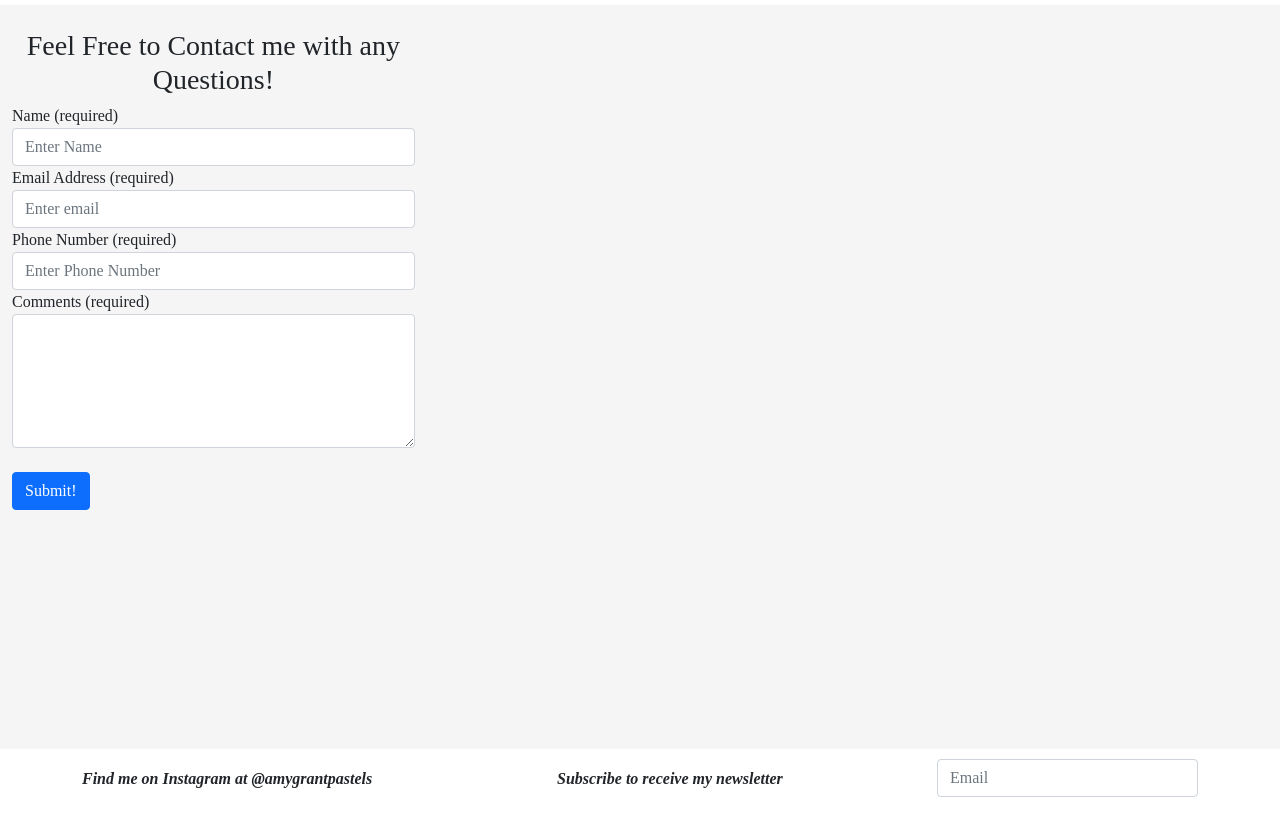
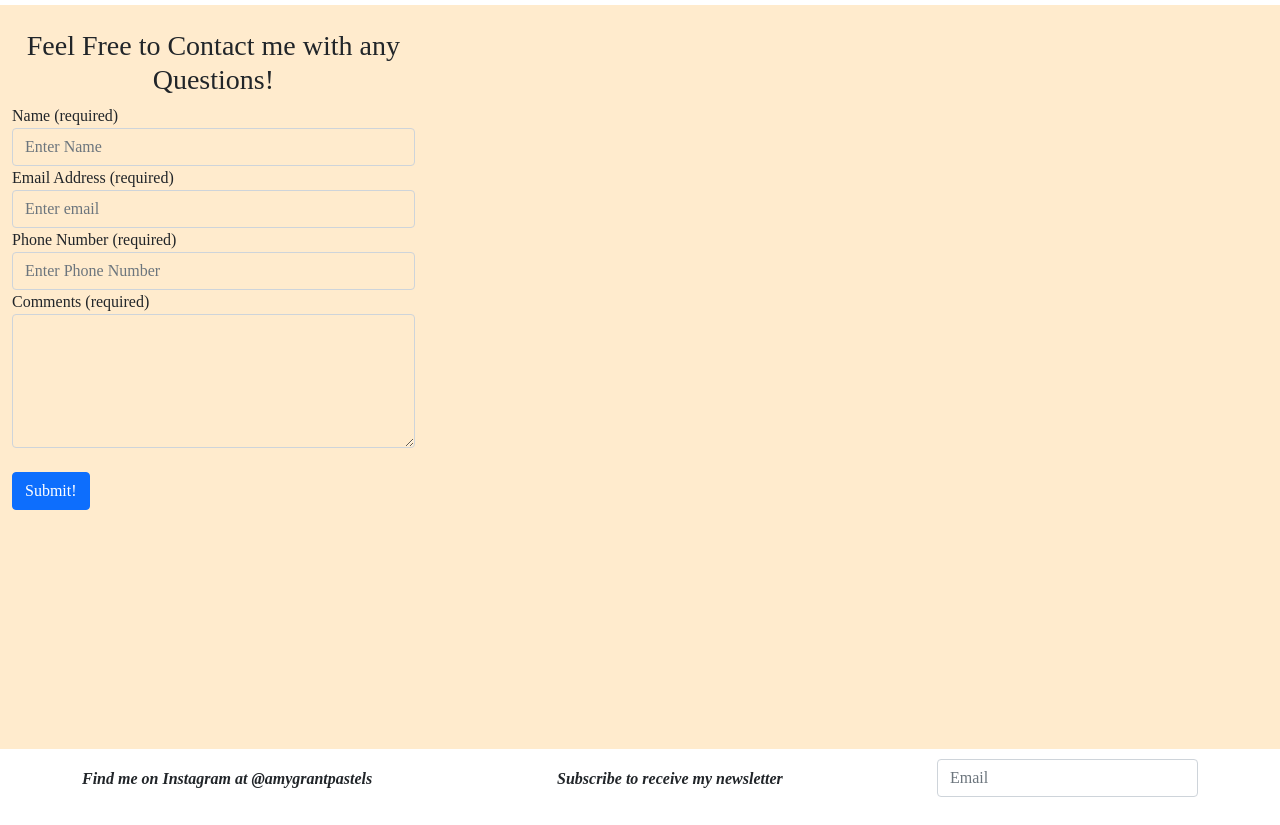
Before and after one commit to lnbernstein/lnbernstein.github.io, a plain HTML site: page Contact.html in a window 1280 px wide. Shown: the part 51-876 px from the top of the page. Drawn offline with nearby package versions, Linux system fonts and the light colour scheme.

Commit message:
change background color

```diff
--- a/Contact.html
+++ b/Contact.html
@@ -7,7 +7,7 @@
     <link href="amy-site.css" rel="stylesheet">
     <title>Contact</title>
 </head>
-<body style="background-color: whitesmoke">
+<body>
     <nav class="navbar navbar-expand-sm navbar-light" style="background-color: white;">
         <button class="navbar-toggler" data-toggle="collapse" data-target="#Menu">
                     <span style="padding-right: 4px" class="navbar-toggler-icon">
@@ -43,13 +43,13 @@
                 <form>
                     <div class="form-group">
                         <label for="name">Name (required)</label>
-                        <input type="text" class="form-control" id="name" placeholder="Enter Name">
-                        <label for="contactEmail">Email Address (required)</label>
-                        <input type="email" class="form-control" id="contactEmail" placeholder="Enter email">
+                        <input style="background-color: #FFEBCD" type="text" class="form-control" id="name" placeholder="Enter Name">
+                        <label style="background-color: #FFEBCD" for="contactEmail">Email Address (required)</label>
+                        <input style="background-color: #FFEBCD" type="email" class="form-control" id="contactEmail" placeholder="Enter email">
                         <label for="phoneNum">Phone Number (required)</label>
-                        <input type="text" class="form-control" id="phoneNum" placeholder="Enter Phone Number">
+                        <input style="background-color: #FFEBCD" type="text" class="form-control" id="phoneNum" placeholder="Enter Phone Number">
                         <label for="commentsTA">Comments (required)</label>
-                        <textarea class="form-control" id="commentsTA" rows="5"></textarea>
+                        <textarea style="background-color: #FFEBCD" class="form-control" id="commentsTA" rows="5"></textarea>
                         <!--                        <small id="jae" class="form-text text-muted">Join for updates on latest works, news, and more!</small>-->
                     </div>
                     <br>
--- a/amy-site.css
+++ b/amy-site.css
@@ -12,6 +12,11 @@ html {
 }
 body {
     margin-bottom: 60px; /* Margin bottom by footer height */
+    background-color: #FFEBCD;
+}
+
+input {
+    background-color: #FFEBCD;
 }
 
 .footer {
```
Also changed, not shown: about.html (+1 -1 lines), index.html (+1 -1 lines), showcase.html (+1 -1 lines).
